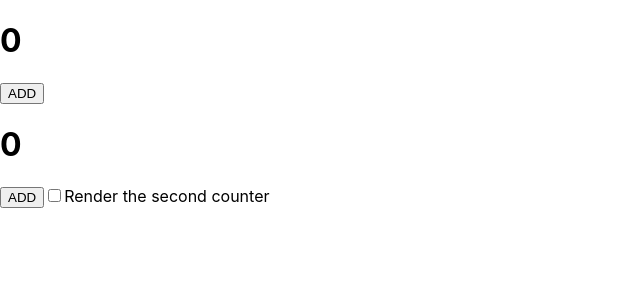
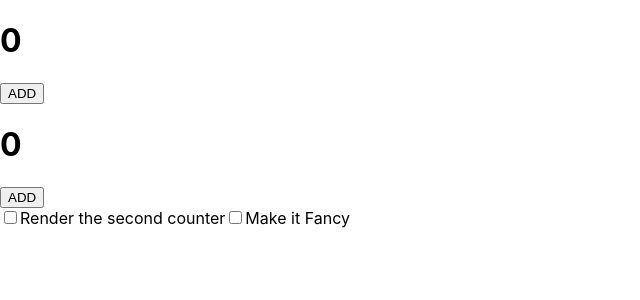
Before and after one commit to itsadityajais/REACT-PLAYGROUND, a React (Create React App) app: page / in a window 1280 px wide. Shown: the top 300 px of the page, without its empty margins (0-640 px from the left). Built offline with nearby package versions, Linux system fonts and the light colour scheme.

Commit message:
Added fancy label which changes on clicking it

```diff
--- a/src/Aniket/React-Topics/use-State/counter2.js
+++ b/src/Aniket/React-Topics/use-State/counter2.js
@@ -1,13 +1,13 @@
 import React, { useState } from "react";
-
 export function CounterInsideDiv() {
   const [showsecondCounter, setshowsecondCounter] = useState(true);
-  let result = <Counter />;
+  const [isFancy, setisFancy] = useState(false);
+  // let result = <Counter />;
 
   return (
     <div>
-      {result}
-      {showsecondCounter ? result : null}
+      <Counter />
+      {showsecondCounter ? <Counter isFancy_={isFancy} /> : null}
       <label>
         <input
           type="checkbox"
@@ -15,19 +15,24 @@ export function CounterInsideDiv() {
         ></input>
         Render the second counter
       </label>
+      <label>
+        <input type="checkbox" onChange={() => setisFancy(!isFancy)}></input>
+        Make it Fancy
+      </label>
     </div>
   );
 }
-function Counter() {
+
+function Counter({ isFancy_ }) {
   const [score, setScore] = useState(0);
 
   function IncreaseCounter() {
     setScore(score + 1);
   }
   return (
-    <>
+    <div style={{ backgroundColor: isFancy_ ? "red" : null }}>
       <h1>{score}</h1>
       <button onClick={IncreaseCounter}> ADD</button>
-    </>
+    </div>
   );
 }
```
